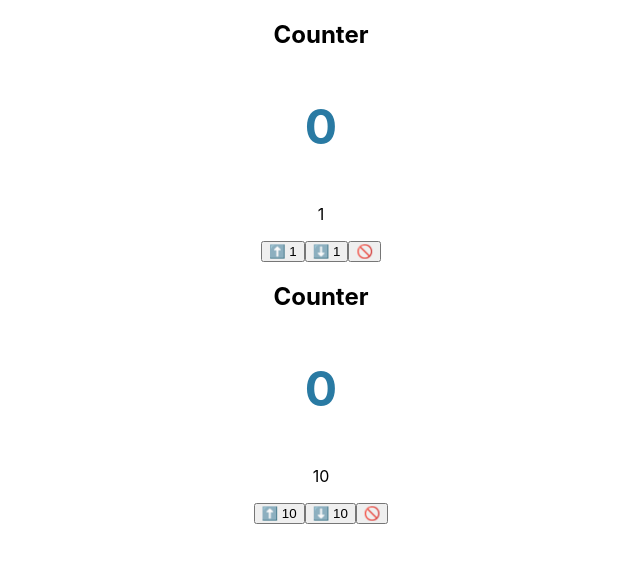
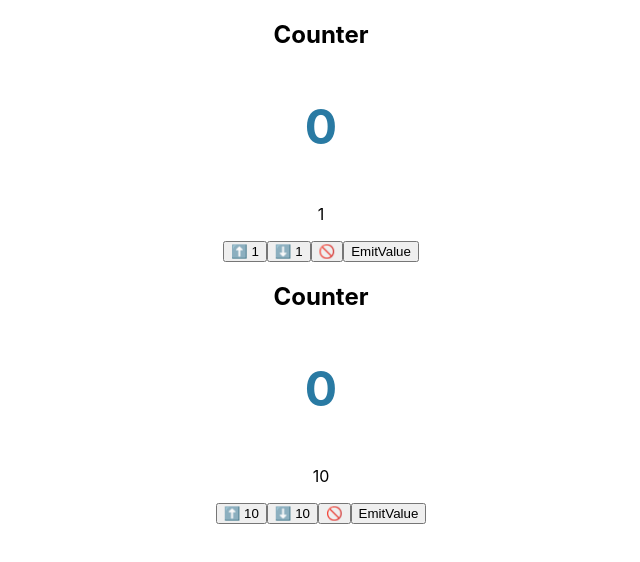
Before and after one commit to Pranay-Tej/intro-to-react, a React (Vite) app: page / in a window 1280 px wide. Shown: the top 562 px of the page, without its empty margins (319-959 px from the left). Built offline with nearby package versions, Linux system fonts and the light colour scheme.

Commit message:
add task 1 emit solution

```diff
--- a/src/App.jsx
+++ b/src/App.jsx
@@ -4,10 +4,14 @@ import "./App.css";
 import Counter from "./components/Counter";
 
 function App() {
+  const printCounterValue = (step, value) => {
+    console.log({ step, value });
+  };
+
   return (
     <div className="App">
-      <Counter />
-      <Counter step={10} />
+      <Counter emitCounterValue={printCounterValue} />
+      <Counter step={10} emitCounterValue={printCounterValue} />
     </div>
   );
 }
--- a/src/components/Counter.jsx
+++ b/src/components/Counter.jsx
@@ -1,7 +1,7 @@
 import React, { useMemo, useState } from "react";
 import styles from "./Counter.module.css";
 
-function Counter({ step = 1 }) {
+function Counter({ step = 1, emitCounterValue }) {
   const [count, setCount] = useState(0);
 
   const isNegative = useMemo(() => {
@@ -41,6 +41,7 @@ function Counter({ step = 1 }) {
       >
         🚫
       </button>
+      <button onClick={() => emitCounterValue(step, count)}>EmitValue</button>
     </div>
   );
 }
```
Also changed, not shown: 1 other file (tests, documents, lock files or other folders).
